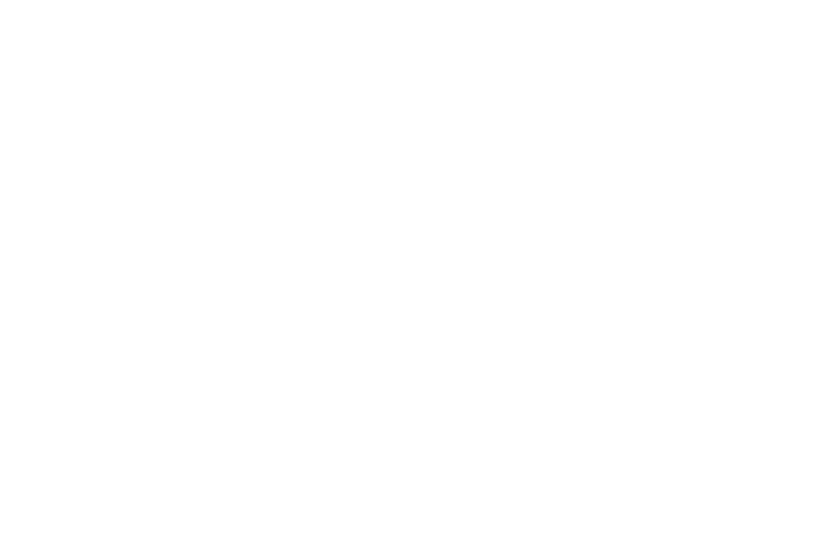
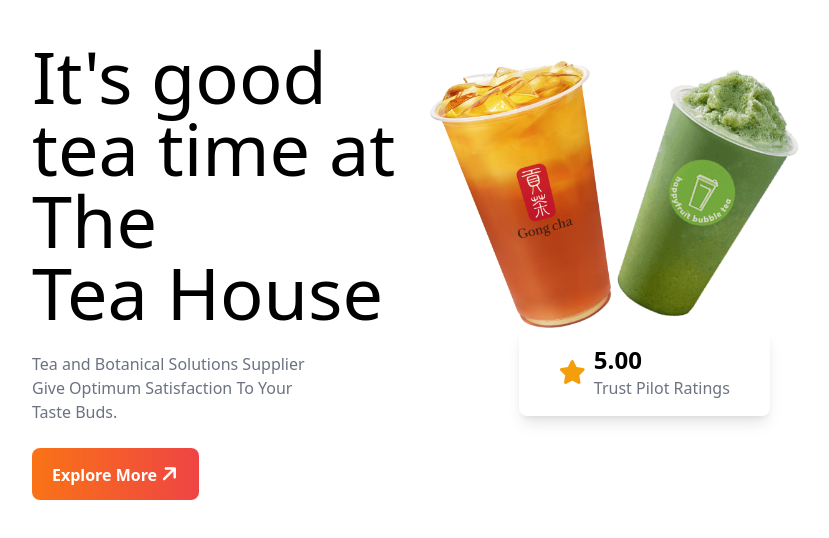
Before and after one commit to sakibnasib/Tea-housse, a plain HTML site: page index.html in a window 1280 px wide. Shown: the whole page, without its empty margins (208-1037 px from the left). Drawn offline with nearby package versions, Linux system fonts and the light colour scheme.

Commit message:
added banner section

```diff
--- a/index.html
+++ b/index.html
@@ -27,6 +27,36 @@
 </head>
 </head>
 <body>
+    <main class="max-w-screen-lg mx-auto px-16 lg:px-28">
+        <!-- header section -->
+         <header class="flex pt-10 mb-20">
+            <!-- text contain -->
+             <div class="">
+                <h1 class="text-5xl md:text-7xl">It's good <br> tea time at The <br> Tea House</h1>
+                <br>
+                <p class="text-gray-500 w-3/4">Tea and Botanical Solutions Supplier Give Optimum  Satisfaction To Your Taste Buds.</p>
+                <br>
+                <button class="bg-gradient-to-r from-orange-500 to-red-500 px-5 py-3 rounded-lg text-white font-bold">Explore More <i class="fa-solid fa-arrow-right -rotate-45 text-xl"></i></button>
+             </div>
+             <!-- banner img -->
+              <div class="relative">
+                <div class="">
+                    <img class="w-full" src="./images/banner.png" alt="">
+                </div>
+                <!-- card -->
+                 <div class="absolute  flex items-center bg-white shadow-lg px-2 py-2 md:px-10 lg:py-4 rounded-lg top-28 md:top-72 md:left-24 lg:28 ">
+                 <!-- icon -->
+                 <div class=""><i class="fa-solid fa-star text-2xl text-amber-500"></i></div>
+                 <!-- text -->
+                 <div class=" ml-2">
+                    <h2 class="lg:text-2xl font-bold">5.00</h2>
+                    <p class="text-gray-500">Trust Pilot Ratings</p>
+                 </div>
+              </div>
+            </div>
+
+         </header>
+    </main>
 
 
 </body>
```
